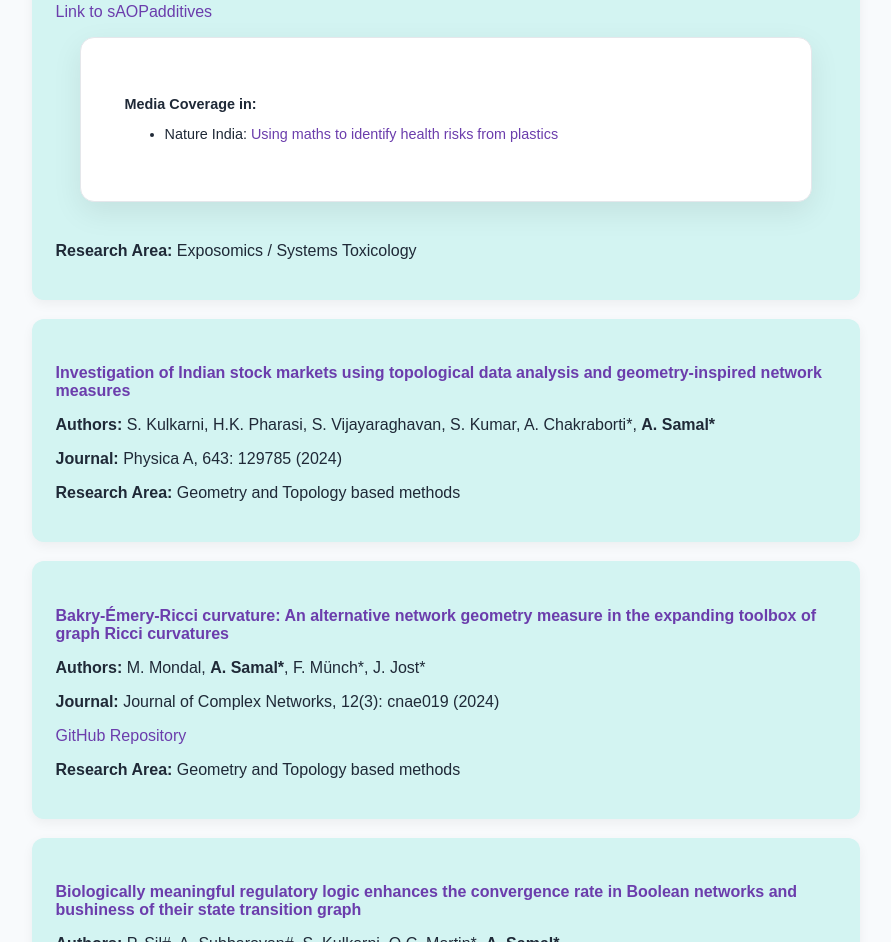
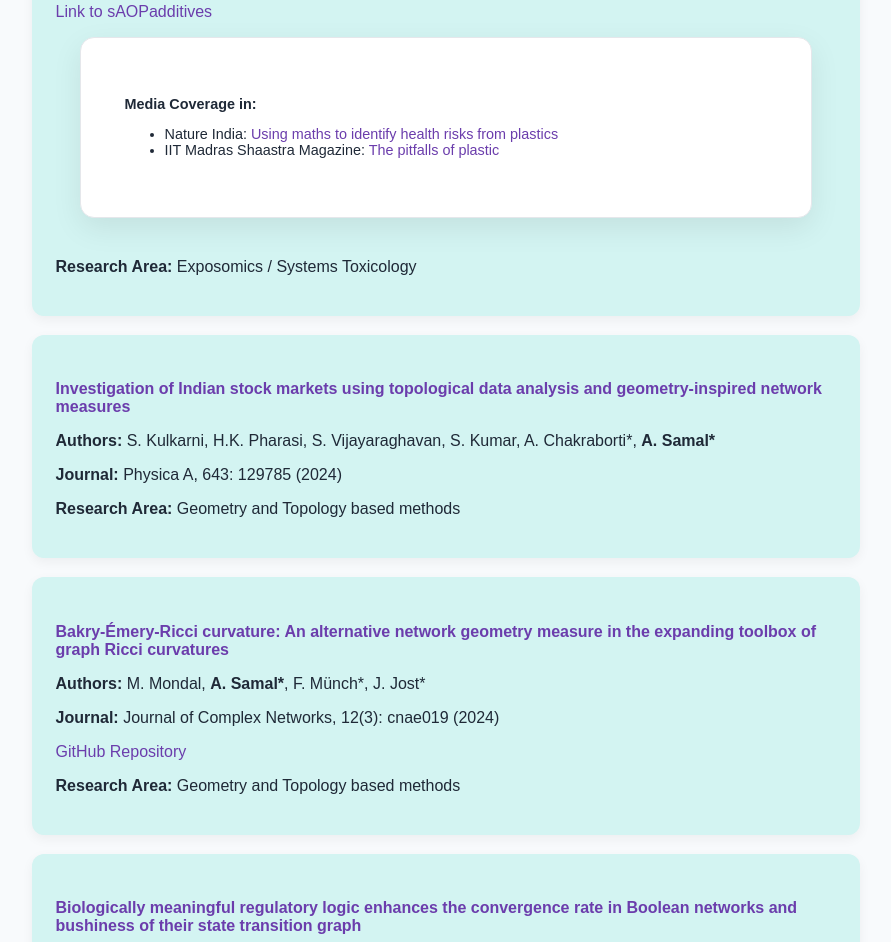
Before and after one commit to asamallab/asamallab.github.io, a plain HTML site: page publications.html in a window 1280 px wide. Shown: the part 7817-8759 px from the top of the page, without its empty margins (356-1247 px from the left). Drawn offline with nearby package versions, Linux system fonts and the light colour scheme; a web font is replaced by a local one.

Commit message:
Update publications.html

```diff
--- a/publications.html
+++ b/publications.html
@@ -760,7 +760,12 @@
                   <li>Nature India: <a
                       href="https://www.nature.com/articles/d44151-025-00004-6"
                       target="_blank">Using maths to identify health risks from
-                      plastics</a></li>
+                      plastics</a>
+                  </li>
+                   <li>IIT Madras Shaastra Magazine: <a
+                      href="https://shaastramag.iitm.ac.in/special-feature/pitfalls-plastic"
+                      target="_blank">The pitfalls of plastic</a>
+                  </li>
                 </ul>
               </div>
             </div>
```
